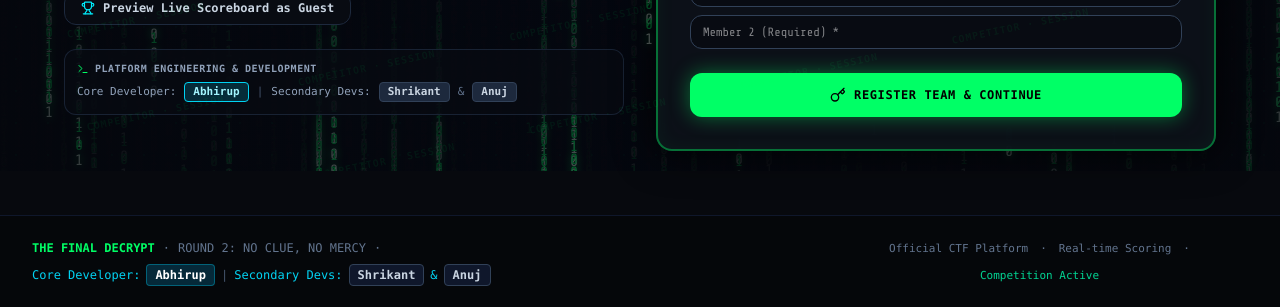
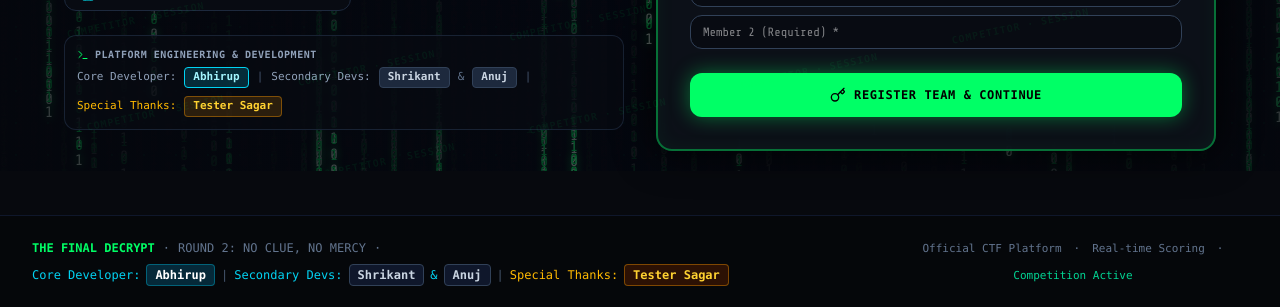
Before and after one commit to Abhirupmandal/The-Actual-Final-Decrypt, a React (Vite) app: page / in a window 1280 px wide. Shown: the part 629-936 px from the top of the page. Built offline with nearby package versions, Linux system fonts and the light colour scheme; no server answers.

Commit message:
docs(credits): add special thanks for tester Sagar

```diff
--- a/src/App.tsx
+++ b/src/App.tsx
@@ -1130,6 +1130,9 @@ export default function App() {
               <span className="text-slate-300 font-semibold bg-slate-900 px-2 py-0.5 rounded border border-slate-700">Shrikant</span>
               <span>&amp;</span>
               <span className="text-slate-300 font-semibold bg-slate-900 px-2 py-0.5 rounded border border-slate-700">Anuj</span>
+              <span className="text-slate-600 hidden sm:inline">|</span>
+              <span className="text-amber-400">Special Thanks:</span>
+              <span className="text-amber-300 font-semibold bg-amber-950/60 px-2 py-0.5 rounded border border-amber-500/40">Tester Sagar</span>
             </span>
           </div>
 
--- a/src/components/LandingPortal.tsx
+++ b/src/components/LandingPortal.tsx
@@ -322,6 +322,11 @@ export const LandingPortal: React.FC<LandingPortalProps> = ({
               <span className="px-2 py-0.5 rounded bg-slate-800 border border-slate-700 text-slate-300 font-semibold">
                 Anuj
               </span>
+              <span className="text-slate-600 hidden sm:inline">|</span>
+              <span className="text-amber-400 font-medium">Special Thanks:</span>
+              <span className="px-2 py-0.5 rounded bg-amber-500/15 border border-amber-500/40 text-amber-300 font-semibold">
+                Tester Sagar
+              </span>
             </div>
           </div>
         </div>
```
Also changed, not shown: 1 other file (tests, documents, lock files or other folders).
